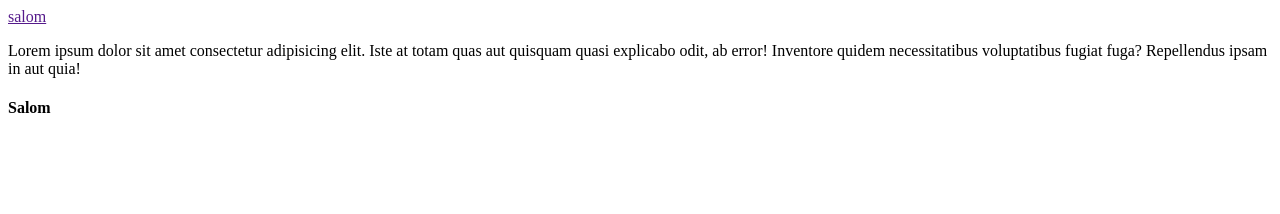
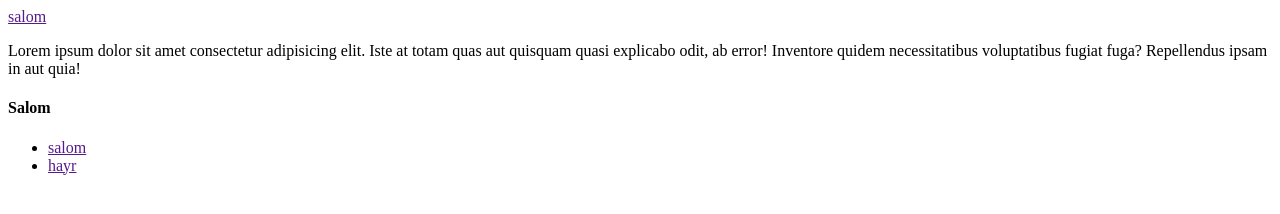
Before and after one commit to AbdurakhmonAbdukhamidov/test2, a plain HTML site: page index.html in a window 1280 px wide. Drawn offline with Linux system fonts and the light colour scheme.

Commit message:
added ul elemnts

```diff
--- a/index.html
+++ b/index.html
@@ -9,5 +9,9 @@
     <a href="">salom</a>
     <p>Lorem ipsum dolor sit amet consectetur adipisicing elit. Iste at totam quas aut quisquam quasi explicabo odit, ab error! Inventore quidem necessitatibus voluptatibus fugiat fuga? Repellendus ipsam in aut quia!</p>
     <h4>Salom</h4>
+    <ul>
+        <li><a href="">salom</a></li>
+        <li><a href="">hayr</a></li>
+    </ul>
 </body>
 </html>
```
